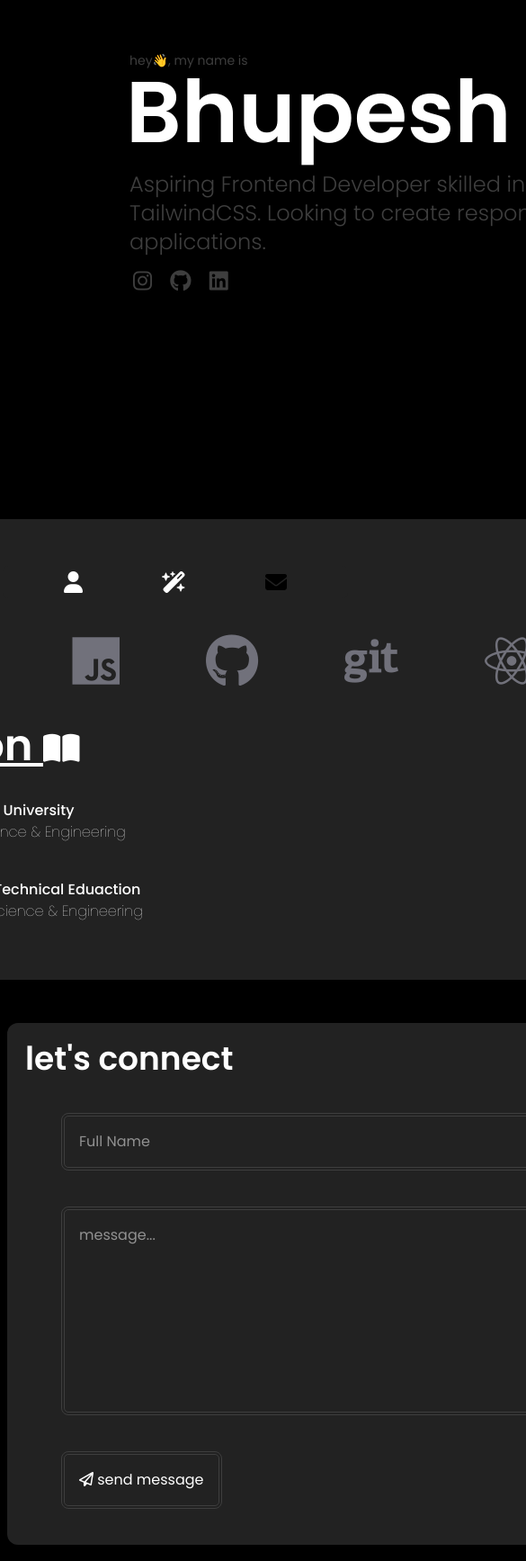
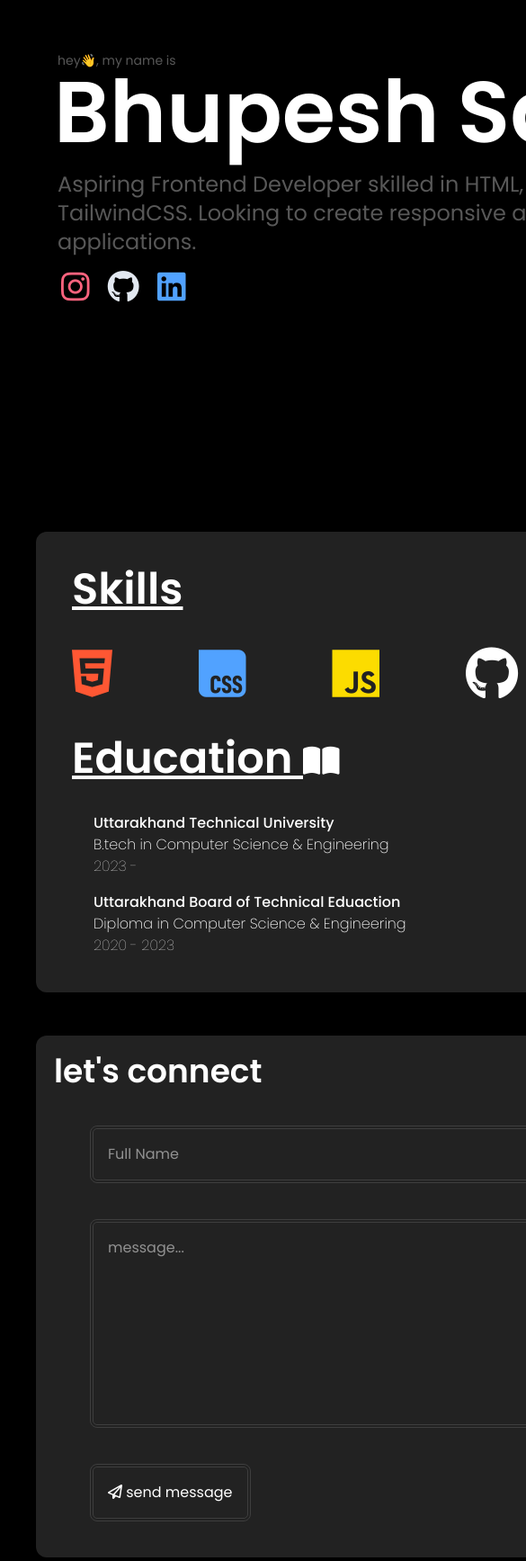
Before and after one commit to Satyal01/portfolio, a plain HTML site: page index.html in a window 390 px wide. Shown: the part 163-1898 px from the top of the page at 90% size, 585 px wide, since content can reach past the window. Drawn offline with nearby package versions, Linux system fonts and the light colour scheme.

Commit message:
some improvements

```diff
--- a/index.html
+++ b/index.html
@@ -19,24 +19,23 @@
   </head>
 
   <body class="bg-black">
-    <div class="flex justify-center w-full h-auto fixed bottom-4 z-10">
+    <!-- navbar -->
+    <div class="md:flex justify-center w-full h-auto fixed bottom-4  z-10 hidden ">
       <div
         class="h-9 w-sm rounded-md bg-[#222222] flex items-center gap-5 justify-evenly"
       >
-        <a href="" class="user"><i class="fa-solid fa-user fa-xl"></i></a>
-        <a href="" class="skills"
-          ><i class="fa-solid fa-wand-magic-sparkles fa-xl"></i
-        ></a>
-        <a href="" class="connect"
-          ><i class="fa-solid fa-envelope fa-xl"></i
+        <a href="#mainSection" class="user"><i class="fa-solid fa-user fa-xl"></i></a>
+        <a href="#skillsSection" class="skills"><i class="fa-solid fa-wand-magic-sparkles fa-xl"></i></a>
+        <a href="#connectSection" class="connect"><i class="fa-solid fa-envelope fa-xl"></i
         ></a>
       </div>
     </div>
-    <main class="bg-black pt-50 pl-30 font-[Poppins] pb-46">
-      <div class="h-auto w-4xl text-white p-5 intro-section">
-        <p class="text-sm text-[#3E3E3E] pl-1">hey👋, my name is</p>
+    <!-- main section -->
+    <main id="mainSection" class="bg-black pt-50 pl-10 md:pl-30 font-[Poppins] pb-46">
+      <div class="h-full w-4xl text-white p-5 intro-section">
+        <p class="text-sm text-[#585858] pl-1">hey👋, my name is</p>
         <p class="text-8xl font-semibold name">Bhupesh Satyal</p>
-        <p class="mt-4 text-2xl font-light pl-1 text-[#3E3E3E]">
+        <p class="mt-4 text-2xl font-normal pl-1 text-[#585858]">
           Aspiring Frontend Developer skilled in HTML, CSS, JavaScript, React,
           and TailwindCSS. Looking to create responsive and engaging web
           applications.
@@ -45,25 +44,26 @@
           <a
             href="https://www.instagram.com/ankit.satyal_/"
             target="_blank"
-            class="text-[#3E3E3E] hover:text-rose-300"
-            ><i class="fa-brands fa-instagram fa-xl" size="10rem"></i
+            class="text-rose-400 md:text-[#3E3E3E] md:hover:text-rose-300 "
+            ><i class="fa-brands fa-instagram text-4xl " size="10rem"></i
           ></a>
           <a
             href="https://github.com/Satyal01"
             target="_blank"
-            class="ml-4 text-[#3E3E3E] hover:text-slate-200"
-            ><i class="fa-brands fa-github fa-xl"></i
+            class="text-slate-200 ml-4 md:text-[#3E3E3E] md:hover:text-slate-200"
+            ><i class="fa-brands fa-github text-4xl"></i
           ></a>
           <a
             href="https://www.linkedin.com/in/bhupesh-satyal-46b1a32b5/"
             target="_blank"
-            class="ml-4 text-[#3E3E3E] hover:text-blue-400"
-            ><i class="fa-brands fa-linkedin fa-xl"></i
+            class="text-blue-400 ml-4 md:text-[#3E3E3E] md:hover:text-blue-400"
+            ><i class="fa-brands fa-linkedin text-4xl"></i
           ></a>
         </div>
       </div>
     </main>
-    <section class="p-10 w-full bg-black flex justify-center items-start pt-12">
+    <!-- middle section -->
+    <section id="skillsSection" class="p-10 w-full bg-blck flex justify-start md:justify-center items-start pt-12">
       <div
         class="text-white font-[Poppins] bg-[#222222] h-3/4 w-4xl middle-section p-10 rounded-xl"
       >
@@ -71,22 +71,22 @@
           <p class="font-semibold text-5xl underline">Skills</p>
           <div class="skills-logo mt-10 flex gap-24">
             <i
-              class="fa-brands text-zinc-500 hover:text-[#ff5733] text-6xl fa-html5 hover:scale-120 transition-all duration-500 ease-in-out"
+              class="fa-brands text-[#ff5733] md:text-zinc-500 md:hover:text-[#ff5733] text-6xl fa-html5 hover:scale-120 transition-all duration-500 ease-in-out"
             ></i>
             <i
-              class="fa-brands text-zinc-500 hover:text-blue-400 fa-css text-6xl hover:scale-120 transition-all duration-500 ease-in-out"
+              class="fa-brands text-blue-400 md:text-zinc-500 md:hover:text-blue-400 fa-css text-6xl hover:scale-120 transition-all duration-500 ease-in-out"
             ></i>
             <i
-              class="fa-brands text-zinc-500 hover:text-[#fcdc00] fa-js text-6xl hover:scale-120 transition-all duration-500 ease-in-out"
+              class="fa-brands text-[#fcdc00] md:text-zinc-500 md:hover:text-[#fcdc00] fa-js text-6xl hover:scale-120 transition-all duration-500 ease-in-out"
             ></i>
             <i
-              class="fa-brands text-zinc-500 hover:text-white fa-github text-6xl hover:scale-120 transition-all duration-500 ease-in-out"
+              class="fa-brands text-white md:text-zinc-500 md:hover:text-white fa-github text-6xl hover:scale-120 transition-all duration-500 ease-in-out"
             ></i>
             <i
-              class="fa-brands text-zinc-500 hover:text-[#f14e32] fa-git text-6xl hover:scale-120 transition-all duration-500 ease-in-out"
+              class="fa-brands text-[#f14e32] md:text-zinc-500 md:hover:text-[#f14e32] fa-git text-6xl hover:scale-120 transition-all duration-500 ease-in-out"
             ></i>
             <i
-              class="fa-brands text-zinc-500 hover:text-[#58c4dc] fa-react text-6xl hover:scale-120 transition-all duration-500 ease-in-out"
+              class="fa-brands text-[#58c4dc] md:text-zinc-500 md:hover:text-[#58c4dc] fa-react text-6xl hover:scale-120 transition-all duration-500 ease-in-out"
             ></i>
           </div>
         </div>
@@ -97,29 +97,25 @@
           <div class="mt-4 flex flex-col gap-2 ml-6">
             <div class="btech mt-5">
               <p class="font-medium">Uttarakhand Technical University</p>
-              <p class="font-thin">B.tech in Computer Science & Engineering</p>
+              <p class="font-extralight">B.tech in Computer Science & Engineering</p>
               <p class="font-thin">2023 -</p>
             </div>
             <div class="diploma">
               <p class="mt-2 font-medium">
                 Uttarakhand Board of Technical Eduaction
               </p>
-              <p class="font-thin">Diploma in Computer Science & Engineering</p>
+              <p class="font-extralight">Diploma in Computer Science & Engineering</p>
               <p class="font-thin">2020 - 2023</p>
             </div>
           </div>
         </div>
       </div>
     </section>
-    <div class="p-2 w-full bg-black pb-1">
-      <div
-        class="connect-section bg-[#222222] font-[Poppins] text-white w-4xl h-auto mx-auto rounded-xl p-5 pb-10"
-      >
+    <!-- lets connect -->
+    <section id="connectSection" class="p-2 pl-10 md:pl-0 w-full bg-black pb-1">
+      <div class="connect-section bg-[#222222] font-[Poppins] text-white w-4xl h-auto mx-auto rounded-xl p-5 pb-10">
         <p class="text-4xl font-semibold">let's connect</p>
-        <form
-          action=""
-          class="flex flex-col justify-center items-start gap-10 pl-10 pt-10"
-        >
+        <div class="flex flex-col justify-center items-start gap-10 pl-10 pt-10">
           <input
             type="text"
             name="fname "
@@ -139,9 +135,9 @@
             class="border-4 border-[#3e3e3e] border-double p-4 rounded-lg"
             ><i class="fa-regular fa-paper-plane"></i> send message</a
           >
-        </form>
+        </div>
       </div>
-    </div>
+    </section>
     <script src="https://cdn.jsdelivr.net/npm/gsap@3.12.7/dist/gsap.min.js"></script>
     <script src="https://cdn.jsdelivr.net/npm/gsap@3.12.7/dist/ScrollTrigger.min.js"></script>
     <script src="./index.js"></script>
--- a/index.js
+++ b/index.js
@@ -72,7 +72,7 @@ gsap.to(".connect",{
 
 gsap.to(".middle-section",{
     y:-150,
-    duration: 2,
+    duration: 1,
     scrollTrigger : {
         trigger : ".middle-section",
         scroller : "body",
@@ -101,7 +101,7 @@ gsap.to(".middle-section",{
 
 gsap.to(".connect-section",{
     y:-100,
-    duration: 2,
+    duration:1,
     scrollTrigger : {
         trigger : ".connect-section",
         scroller : "body",
```
